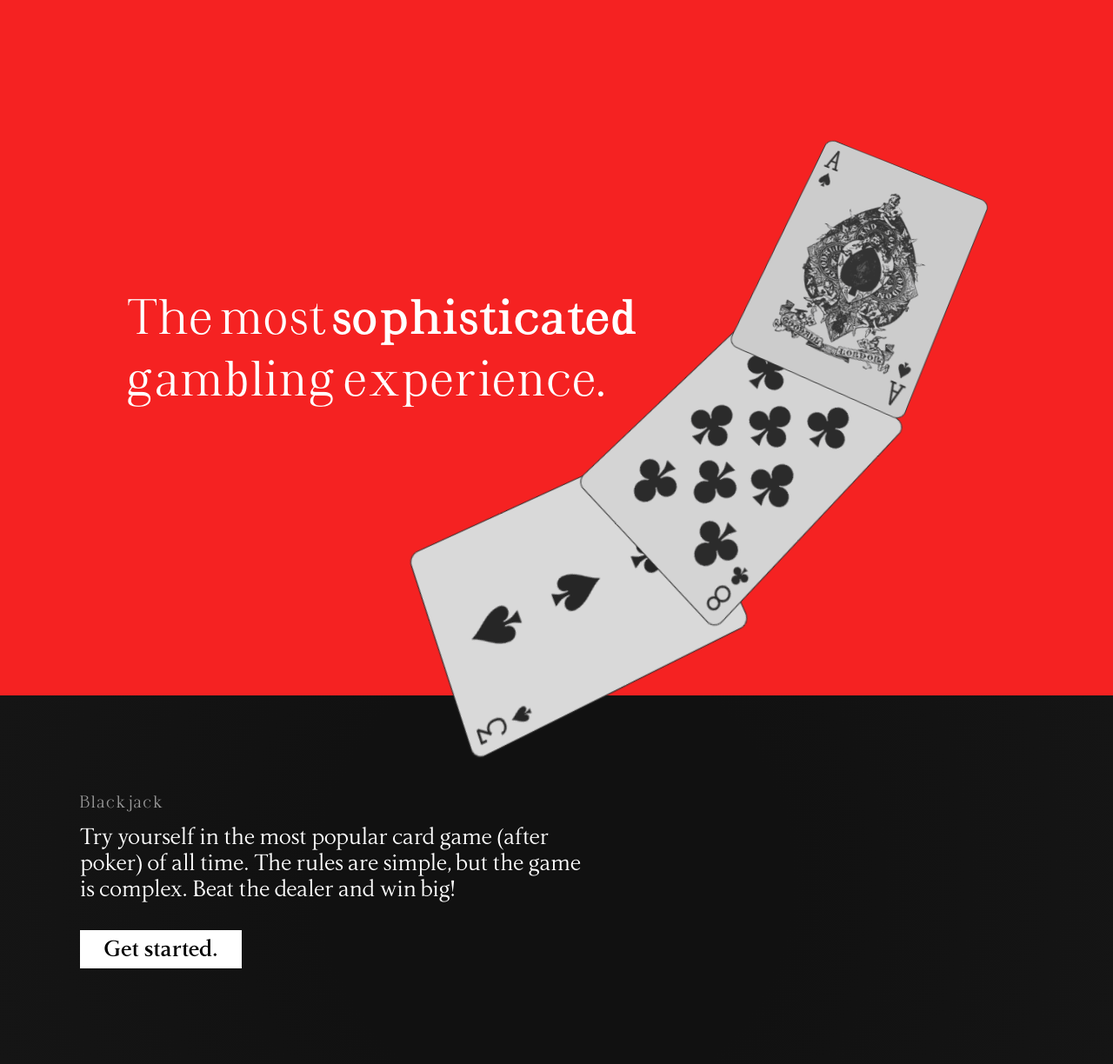
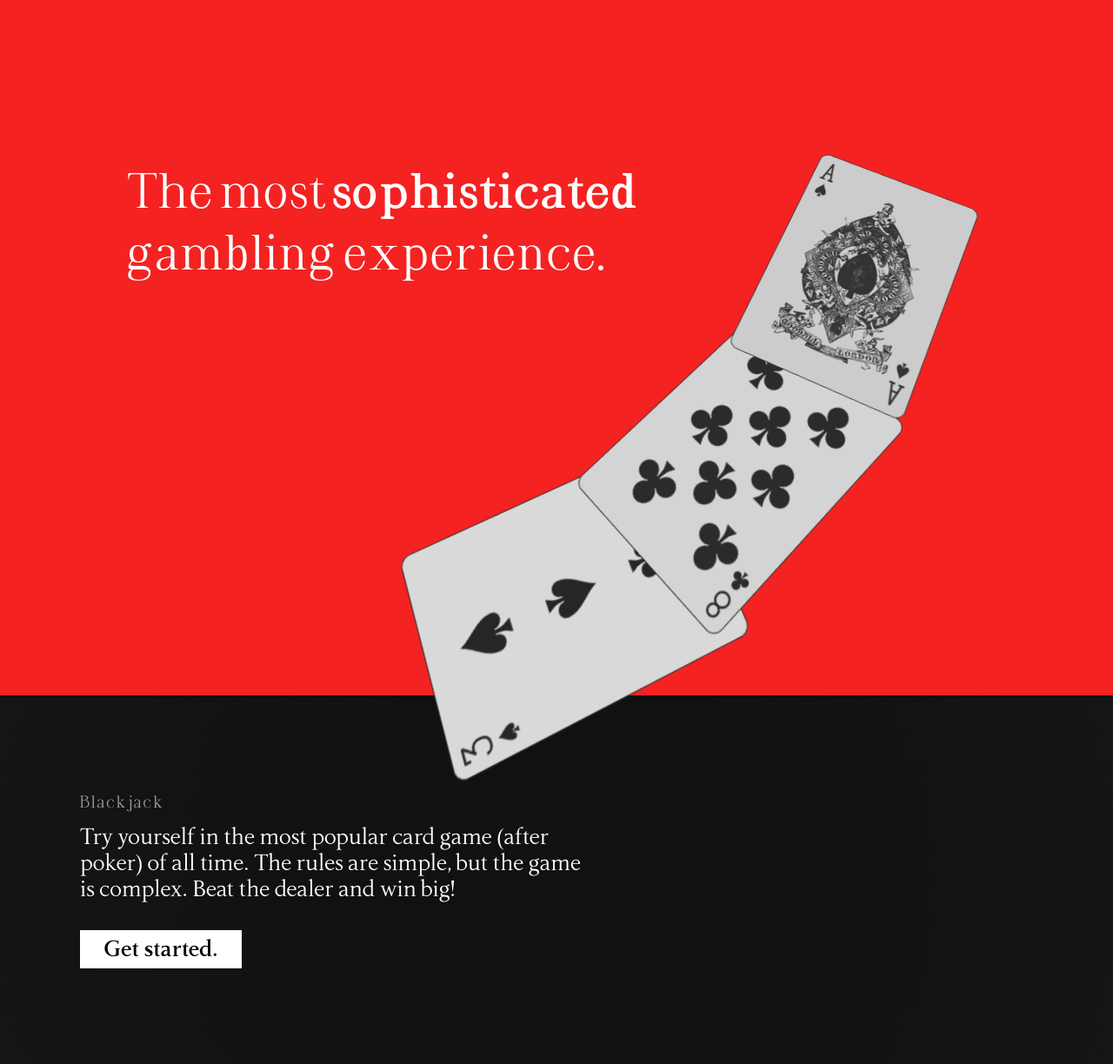
Before and after one commit to Marci0817/gambling-site, a PHP site: page / in a window 1280 px wide. Shown: the part 98-1322 px from the top of the page at 87% size. Run offline with PHP 8.4, Linux system fonts and the light colour scheme.

Commit message:
Change alignment of tagline on landing page

```diff
--- a/styles/landing.css
+++ b/styles/landing.css
@@ -1,15 +1,14 @@
-
 #tagline {
     position: relative;
     background-color: var(--primary);
     padding-left: 8rem;
     height: 100vh;
     display: flex;
-    align-items: center;
 }
 
 #tagline h1 {
     z-index: 10;
+    margin-top: 10rem;
 }
 
 #cards-overlay {
@@ -20,7 +19,7 @@
     position: absolute;
     bottom: -2rem;
     right: 10rem;
-    transform: perspective(500px) rotateX(10deg) rotateZ(5deg);
+    transform: perspective(90mm) rotateX(10deg) rotateZ(5deg);
 }
 
 #cards-overlay .card {
```
